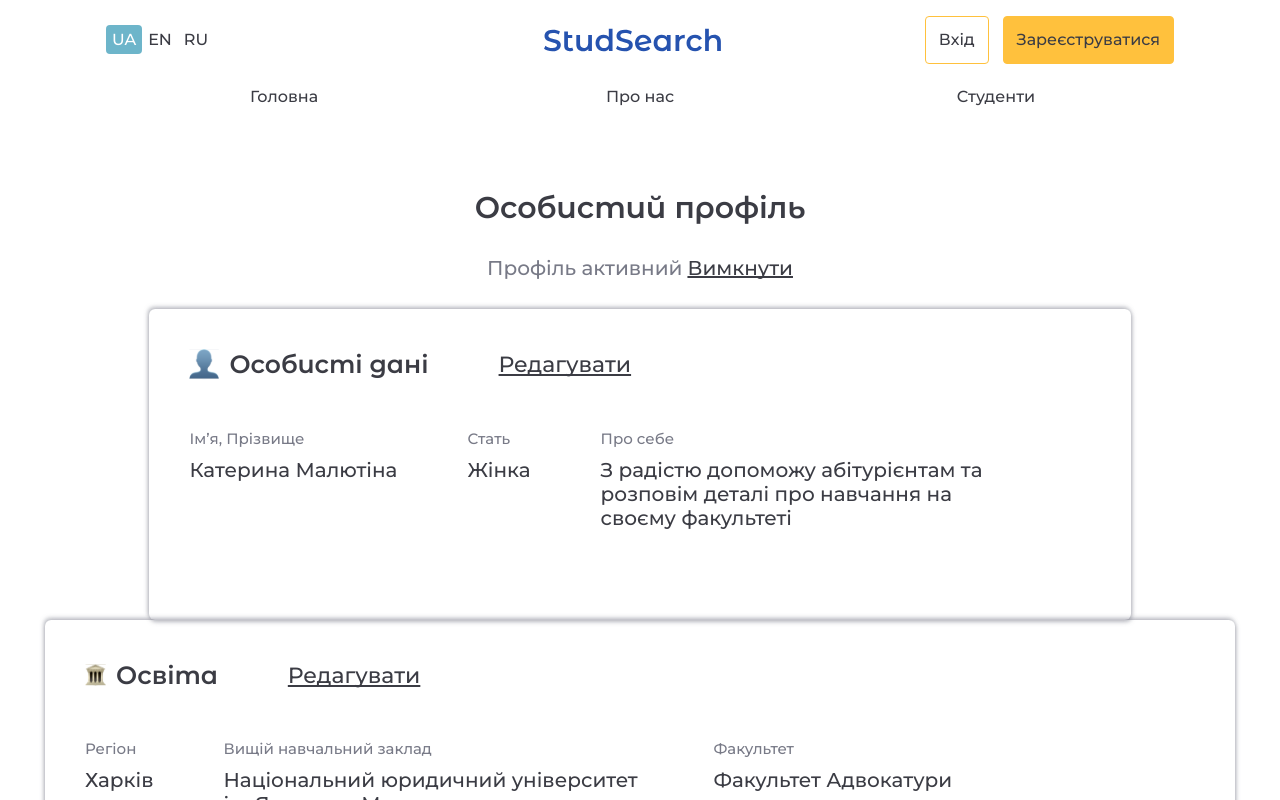
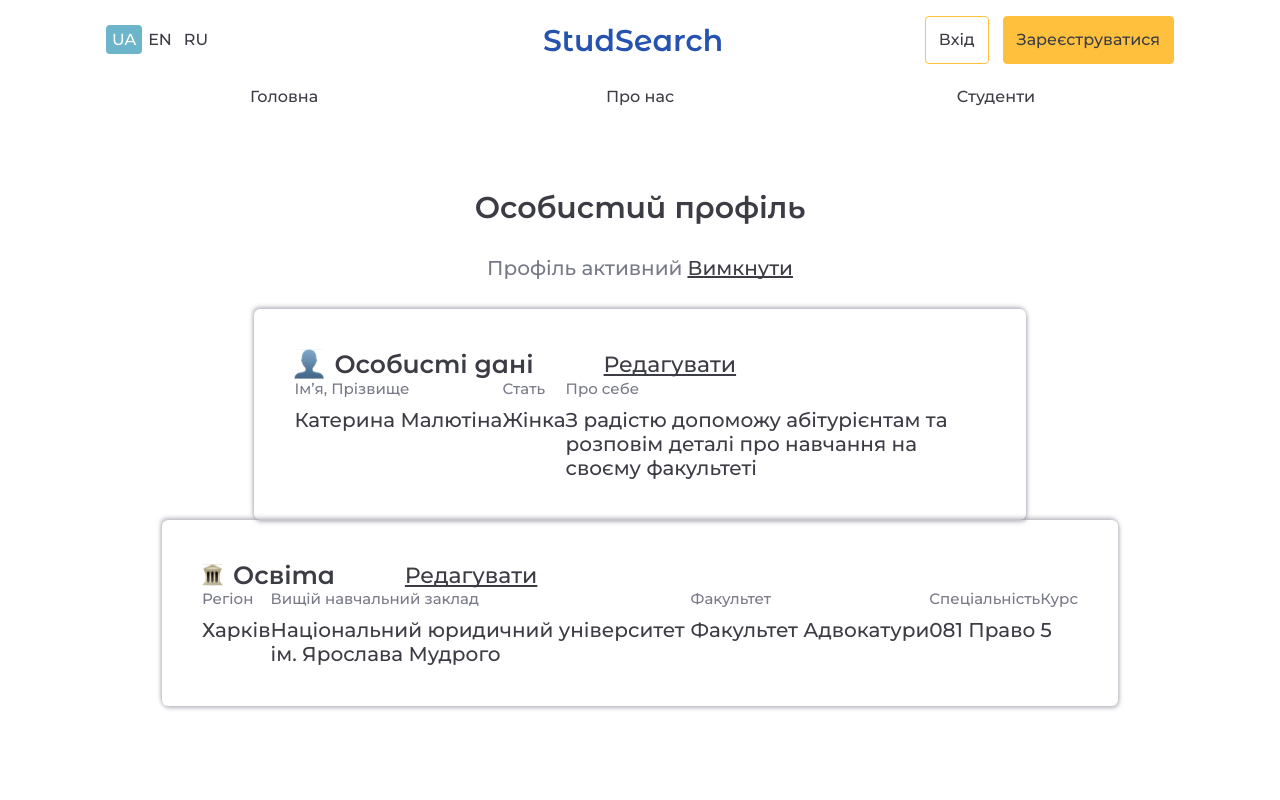
Before and after one commit to abitly-org/studsearch-frontend, a React (Create React App) app: page /personal-area in a window 1280 px wide. Shown: the top 800 px of the page. Built offline with nearby package versions, Linux system fonts and the light colour scheme.

Commit message:
change directory of Item component

```diff
--- a/src/Pages/PersonalArea/PersonalArea.tsx
+++ b/src/Pages/PersonalArea/PersonalArea.tsx
@@ -2,13 +2,13 @@ import React from "react";
 import Header from "../../Components/Header";
 import UserPageInfo from "../../Components/UserPageInfo/UserPageInfo";
 import PersonalAreaCardWrapper from "./components/PersonalAreaCardWrapper";
-import EducationCardEdited from "./components/EducationCardEdited";
+import EducationCardEdited from "./components/EducationCardEditing";
 import EducationCardInfo from "./components/EducationCardInfo";
 import "./personalArea.scss";
 import personalIco from "./presonalImg.svg";
 import universityImgSrc from "./universico.svg";
 import PersonalDataInfo from "./components/PersonalDataInfo/PersonalDataInfo";
-import PersonalDataEdited from "./components/PersonalDataEdited/PersonalDataEdited";
+import PersonalDataEdited from "./components/PersonalDataEditing/PersonalDataEdited";
 
 function PersonalArea() {
   return (
--- a/src/Pages/PersonalArea/components/EducationCardInfo/index.tsx
+++ b/src/Pages/PersonalArea/components/EducationCardInfo/index.tsx
@@ -1,5 +1,5 @@
 import React from "react";
-import Item from "./Item";
+import Item from "../Item";
 import "./index.scss"
 export default function EducationCardInfo() {
   return (
--- a/src/Pages/PersonalArea/components/EducationCardInfo/Item/index.scss
+++ b/src/Pages/PersonalArea/components/Item/index.scss
@@ -1,5 +1,5 @@
 .item {
-  margin: 50px 70px 50px 0;
+  // margin: 50px 70px 50px 0;
   display: inline-block;
   font-family: Montserrat;
   max-width: 420px;
--- a/src/Pages/PersonalArea/components/PersonalAreaCardWrapper/index.scss
+++ b/src/Pages/PersonalArea/components/PersonalAreaCardWrapper/index.scss
@@ -47,5 +47,11 @@
 
   > .btn-group {
   }
+
+
+
+
+
+
 }
 }
--- a/src/Pages/PersonalArea/components/PersonalDataInfo/PersonalDataInfo.tsx
+++ b/src/Pages/PersonalArea/components/PersonalDataInfo/PersonalDataInfo.tsx
@@ -1,5 +1,5 @@
 import React from "react";
-import Item from "../EducationCardInfo/Item";
+import Item from "../Item";
 import "../EducationCardInfo/index.scss"
 export default function PersonalDataInfo() {
     return (
```
Also changed, not shown: src/Pages/PersonalArea/components/Item/index.tsx (renamed from src/Pages/PersonalArea/components/EducationCardInfo/Item/index.tsx).
